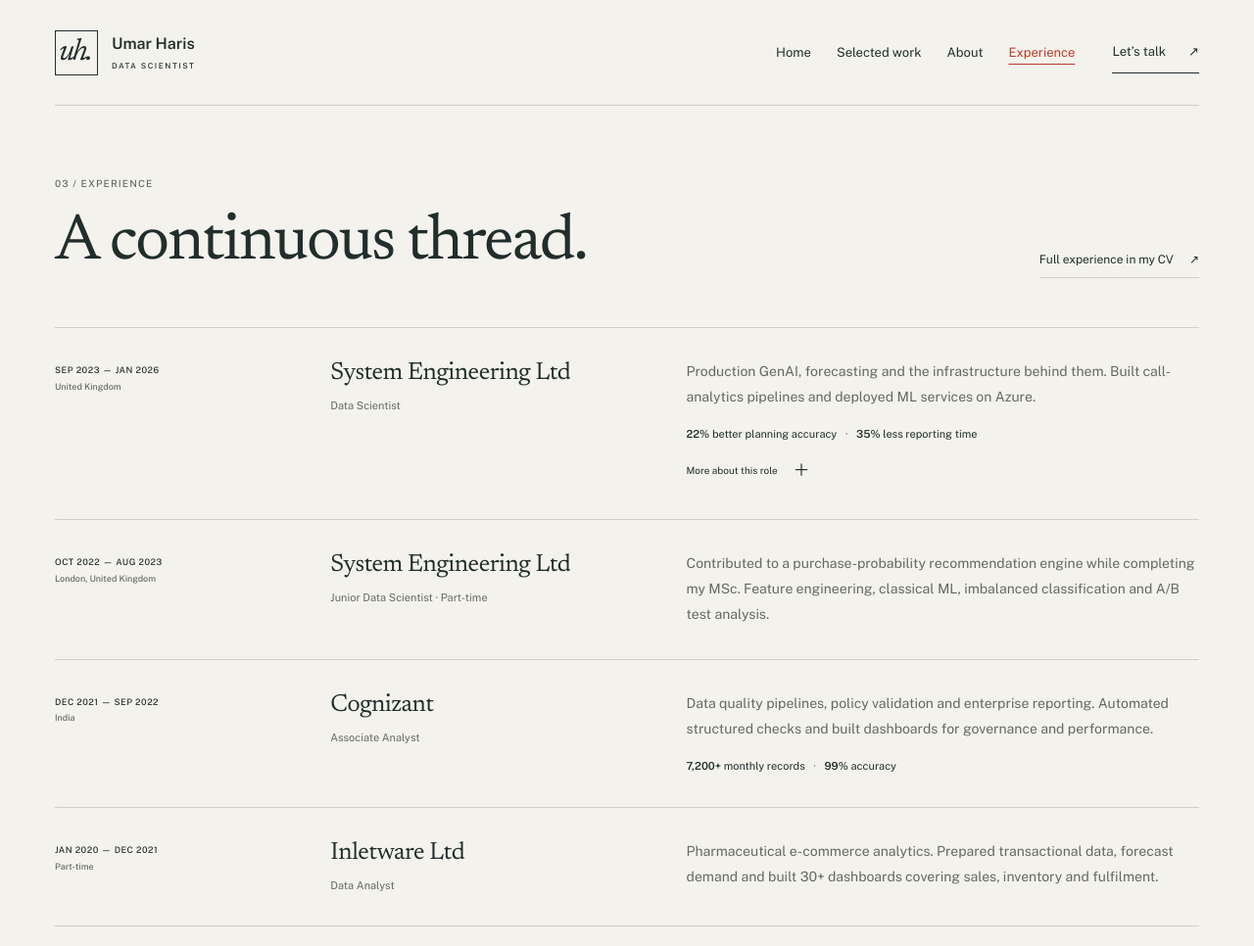
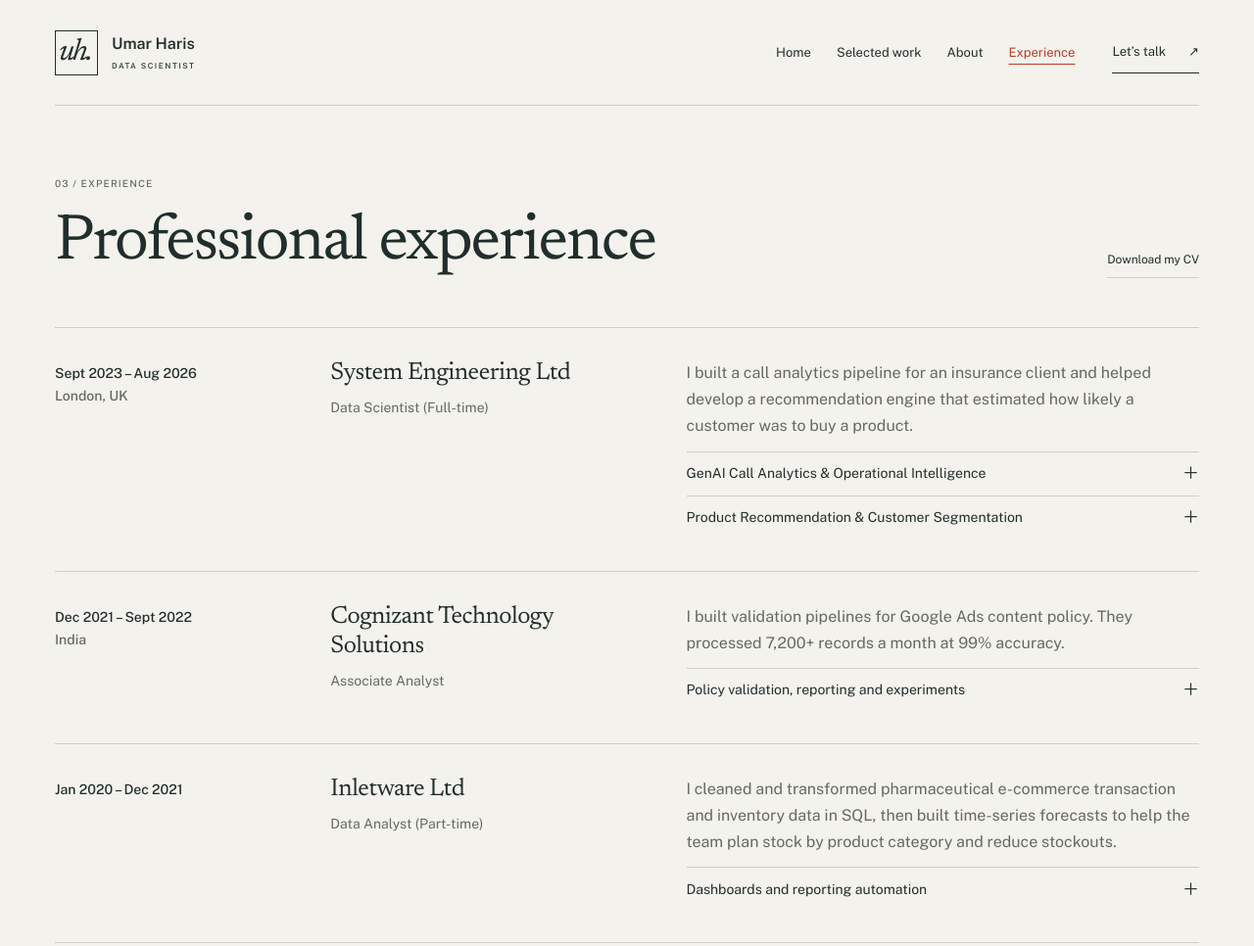
Before and after one commit to mohdumarharis/portfolio, a plain HTML site: page experience.html in a window 1280 px wide. Shown: the top 966 px of the page at 98% size. Drawn offline with Linux system fonts and the light colour scheme.

Commit message:
Align employment history and both CV downloads with the updated CV

```diff
--- a/experience.html
+++ b/experience.html
@@ -4,9 +4,9 @@
   <meta charset="UTF-8">
   <meta name="viewport" content="width=device-width, initial-scale=1">
   <meta name="theme-color" content="#f4f2ec">
-  <meta name="description" content="Data science, applied AI and analytics experience at System Engineering Ltd, Cognizant and Inletware.">
+  <meta name="description" content="Umar Haris’s professional experience at System Engineering Ltd, Cognizant Technology Solutions and Inletware Ltd, covering insurance analytics, product recommendations and pharmaceutical demand forecasting.">
   <meta property="og:title" content="Experience — Umar Haris">
-  <meta property="og:description" content="Data science, applied AI and analytics experience at System Engineering Ltd, Cognizant and Inletware.">
+  <meta property="og:description" content="Umar Haris’s professional experience at System Engineering Ltd, Cognizant Technology Solutions and Inletware Ltd, covering insurance analytics, product recommendations and pharmaceutical demand forecasting.">
   <meta property="og:type" content="website">
   <meta property="og:url" content="https://www.umarharis.com/experience.html">
   <title>Experience — Umar Haris</title>
@@ -27,12 +27,74 @@
 </header>
 <main id="main">
 <section class="experience-section wrap section inner-page" id="experience" aria-labelledby="experience-heading">
-      <div class="section-heading"><div><p class="eyebrow">03 / EXPERIENCE</p><h1 id="experience-heading">A continuous thread.</h1></div><a class="text-link" href="assets/umar-haris-cv.pdf" download>Full experience in my CV <span aria-hidden="true">↗</span></a></div>
+      <div class="section-heading"><div><p class="eyebrow">03 / EXPERIENCE</p><h1 id="experience-heading">Professional experience</h1></div><a class="text-link" href="assets/umar-haris-cv.pdf" download>Download my CV</a></div>
       <div class="experience-list">
-        <article class="experience-row"><p class="date">SEP 2023 — JAN 2026<br> <span>United Kingdom</span></p><div><h2>System Engineering Ltd</h2><p class="role">Data Scientist</p></div><div class="experience-description"><p>Production GenAI, forecasting and the infrastructure behind them. Built call-analytics pipelines and deployed ML services on Azure.</p><p class="outcome"><strong>22%</strong> better planning accuracy <span>·</span> <strong>35%</strong> less reporting time</p><details><summary>More about this role <span aria-hidden="true">＋</span></summary><div class="detail-body"><p>Integrated a Copilot chatbot into agent workflows, served pipeline outputs through FastAPI, and tracked experiments with MLflow. Built Azure SQL and Databricks ETL pipelines and Power BI dashboards for operational KPIs.</p><p>Automated validation and reporting saved 10+ analyst hours a week at approximately 98% accuracy.</p></div></details></div></article>
-        <article class="experience-row"><p class="date">OCT 2022 — AUG 2023<br> <span>London, United Kingdom</span></p><div><h2>System Engineering Ltd</h2><p class="role">Junior Data Scientist · Part-time</p></div><div class="experience-description"><p>Contributed to a purchase-probability recommendation engine while completing my MSc. Feature engineering, classical ML, imbalanced classification and A/B test analysis.</p></div></article>
-        <article class="experience-row"><p class="date">DEC 2021 — SEP 2022<br> <span>India</span></p><div><h2>Cognizant</h2><p class="role">Associate Analyst</p></div><div class="experience-description"><p>Data quality pipelines, policy validation and enterprise reporting. Automated structured checks and built dashboards for governance and performance.</p><p class="outcome"><strong>7,200+</strong> monthly records <span>·</span> <strong>99%</strong> accuracy</p></div></article>
-        <article class="experience-row"><p class="date">JAN 2020 — DEC 2021<br> <span>Part-time</span></p><div><h2>Inletware Ltd</h2><p class="role">Data Analyst</p></div><div class="experience-description"><p>Pharmaceutical e-commerce analytics. Prepared transactional data, forecast demand and built 30+ dashboards covering sales, inventory and fulfilment.</p></div></article>
+        <article class="experience-row" aria-labelledby="system-engineering-employer">
+          <p class="date"><time datetime="2023-09">Sept 2023</time> – <time datetime="2026-08">Aug 2026</time><br> <span>London, UK</span></p>
+          <div>
+            <h2 id="system-engineering-employer">System Engineering Ltd</h2>
+            <p class="role">Data Scientist (Full-time)</p>
+          </div>
+          <div class="experience-description">
+            <p>I built a call analytics pipeline for an insurance client and helped develop a recommendation engine that estimated how likely a customer was to buy a product.</p>
+            <details>
+              <summary>GenAI Call Analytics &amp; Operational Intelligence <span aria-hidden="true">＋</span></summary>
+              <ul class="role-details">
+                <li>Built and deployed a production pipeline using Azure Speech-to-Text with speaker diarisation and direct Azure OpenAI API calls to summarise conversations, extract intent and sentiment, and recommend recovery actions.</li>
+                <li>Designed prompts and checked structured outputs. The pipeline retried LLM calls when a request failed, a response was malformed or validation failed.</li>
+                <li>Served model and LLM outputs through FastAPI REST services on Azure. Used MLflow to track experiments, version and register models, and GitHub Actions to test, validate and deploy changes.</li>
+                <li>Integrated a Microsoft Copilot chatbot so agents could access those insights while handling individual recovery cases.</li>
+                <li>Built Azure Databricks and Azure SQL data pipelines using a Medallion architecture. Reporting turnaround fell by 35%. Power BI dashboards tracked cost, utilisation and performance.</li>
+                <li>Developed Python forecasting and predictive models for demand and recovery operations, improving planning accuracy by 22%.</li>
+              </ul>
+            </details>
+            <details>
+              <summary>Product Recommendation &amp; Customer Segmentation <span aria-hidden="true">＋</span></summary>
+              <ul class="role-details">
+                <li>Contributed to a recommendation engine that framed purchase probability as a binary classification problem for personalised targeting.</li>
+                <li>Evaluated logistic regression, Random Forest and XGBoost against a rule-based baseline using ROC-AUC and F1. Used SMOTE and class weighting to address class imbalance and improve on the baseline.</li>
+                <li>Segmented customers and products with K-Means and DBSCAN. Built behavioural and transactional features from SQL data using Pandas and NumPy, handling missing values, skew and categorical encoding.</li>
+                <li>Helped the product team analyse A/B tests to measure the effect of recommendations on engagement, including click-through rate.</li>
+              </ul>
+            </details>
+          </div>
+        </article>
+        <article class="experience-row" aria-labelledby="cognizant-employer">
+          <p class="date"><time datetime="2021-12">Dec 2021</time> – <time datetime="2022-09">Sept 2022</time><br> <span>India</span></p>
+          <div>
+            <h2 id="cognizant-employer">Cognizant Technology Solutions</h2>
+            <p class="role">Associate Analyst</p>
+          </div>
+          <div class="experience-description">
+            <p>I built validation pipelines for Google Ads content policy. They processed 7,200+ records a month at 99% accuracy.</p>
+            <details>
+              <summary>Policy validation, reporting and experiments <span aria-hidden="true">＋</span></summary>
+              <ul class="role-details">
+                <li>Resolved 100+ extraction anomalies a week and ranked in the top five for data accuracy across 30+ teams.</li>
+                <li>Automated policy validation for a financial services client with rule-based logic and structured data checks. The process controls reduced data discrepancy rates by 30%.</li>
+                <li>Built KPI dashboards with automated feeds in Google Data Studio and Google Sheets for real-time governance reporting and performance tracking across business units.</li>
+                <li>Ran A/B tests on operational workflows that increased conversion by 15–20%. An Excel decision model reduced policy evaluation time by 30%.</li>
+              </ul>
+            </details>
+          </div>
+        </article>
+        <article class="experience-row" aria-labelledby="inletware-employer">
+          <p class="date"><time datetime="2020-01">Jan 2020</time> – <time datetime="2021-12">Dec 2021</time></p>
+          <div>
+            <h2 id="inletware-employer">Inletware Ltd</h2>
+            <p class="role">Data Analyst (Part-time)</p>
+          </div>
+          <div class="experience-description">
+            <p>I cleaned and transformed pharmaceutical e-commerce transaction and inventory data in SQL, then built time-series forecasts to help the team plan stock by product category and reduce stockouts.</p>
+            <details>
+              <summary>Dashboards and reporting automation <span aria-hidden="true">＋</span></summary>
+              <ul class="role-details">
+                <li>Designed and maintained 30+ Power BI and Tableau dashboards covering sales, inventory and fulfilment. They gave stakeholders direct access to KPIs and improved reporting efficiency by approximately 20%.</li>
+                <li>Combined Azure SQL data and internal sources into analysis-ready tables and automated recurring reports to replace manual spreadsheet preparation.</li>
+              </ul>
+            </details>
+          </div>
+        </article>
       </div>
       <div class="practice"><div><p class="eyebrow">THE TOOLKIT</p><h2>From first query<br> to deployment.</h2></div><dl><div><dt>Understand &amp; prepare</dt><dd>Python, SQL, Pandas, NumPy, Databricks</dd></div><div><dt>Model &amp; evaluate</dt><dd>scikit-learn, NLP, time series, LLM APIs, A/B testing</dd></div><div><dt>Ship &amp; operate</dt><dd>Azure, FastAPI, MLflow, Docker, GitHub Actions</dd></div><div><dt>Explain &amp; inform</dt><dd>Power BI, Tableau, stakeholder collaboration</dd></div></dl></div>
     </section>
--- a/pages.css
+++ b/pages.css
@@ -93,3 +93,45 @@
   .system-caption{font-size:9px}
 }
 @media print{.project-index{display:none}.system-panel{break-inside:avoid;border:1px solid var(--line)}}
+
+.experience-row .date,
+.experience-row .date span,
+.experience-row .role {
+  font-size: 0.875rem;
+  line-height: 1.65;
+  letter-spacing: normal;
+}
+
+.experience-description > p,
+.experience-description .role-details {
+  font-size: 1rem;
+  line-height: 1.7;
+}
+
+.experience-description details {
+  margin-top: 0.75rem;
+  border-top: 1px solid var(--line);
+}
+
+.experience-description details + details {
+  margin-top: 0;
+}
+
+.experience-description summary {
+  justify-content: space-between;
+  min-height: 44px;
+  margin: 0;
+  padding-block: 0.5rem;
+  font-size: 0.875rem;
+  line-height: 1.5;
+}
+
+.role-details {
+  margin: 0.25rem 0 1rem;
+  padding-inline-start: 1.25rem;
+  color: var(--muted);
+}
+
+.role-details li + li {
+  margin-top: 0.625rem;
+}
```
Also changed, not shown: 3 other files.
